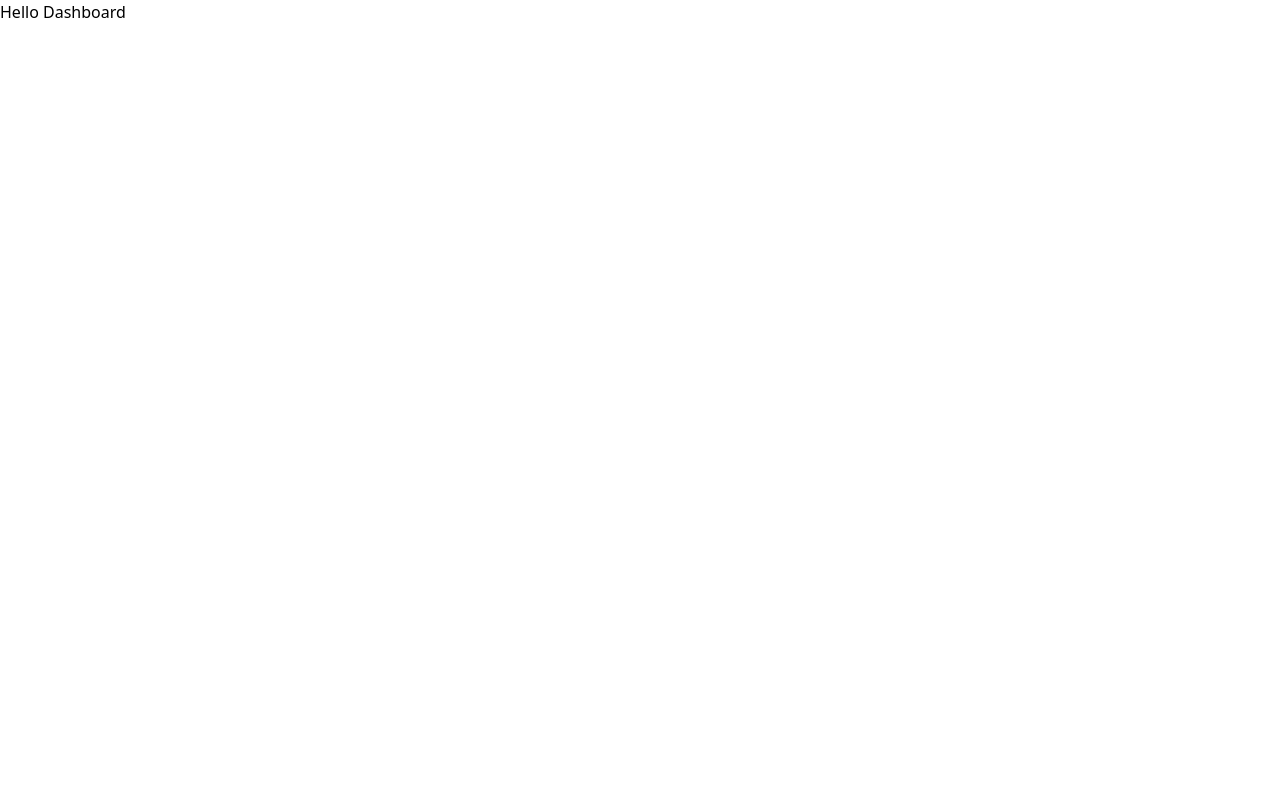
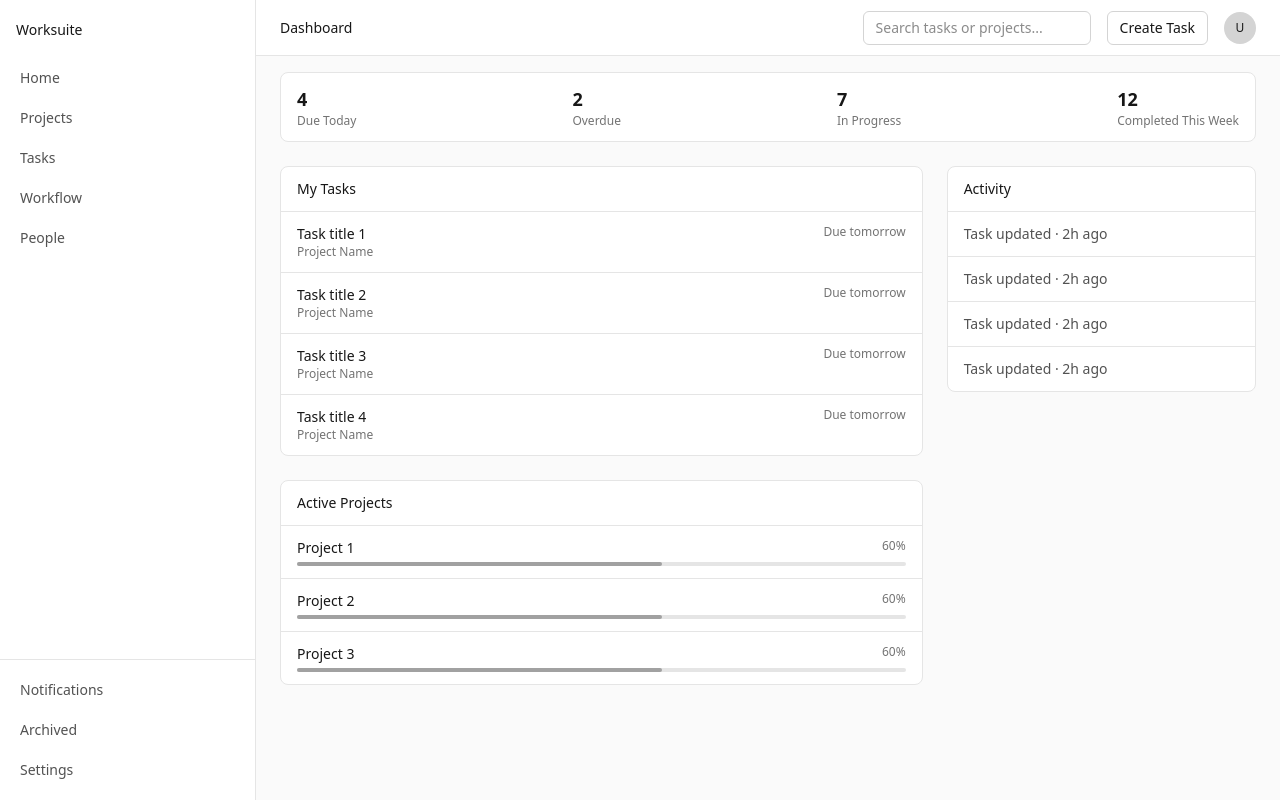
Before and after one commit to Thedrogon/WorkSuite, a React (Vite) app: page /dashboard in a window 1280 px wide. Built offline with nearby package versions, Linux system fonts and the light colour scheme.

Commit message:
Implemented Dashboard prototype.

```diff
--- a/src/App.tsx
+++ b/src/App.tsx
@@ -2,7 +2,8 @@ import { BrowserRouter, Route, Routes } from "react-router-dom";
 import Landinglayout from "./pages/Landinglayout";
 import SignIn from "./pages/auth/SignIn";
 import SignUp from "./pages/auth/SignUp";
-import Dashboard from "./pages/dashboard/Dashboard";
+//import Dashboard from "./pages/dashboard/Dashboard";
+import DashboardLayout from "./components/dashboard/DashboardLayout";
 
 export default function App() {
   return (
@@ -11,7 +12,7 @@ export default function App() {
         <Route path="/signin" element={<SignIn />} />
         <Route path="/signup" element={<SignUp />} />
         <Route path="/" element={<Landinglayout />} />
-        <Route path="/dashboard" element={<Dashboard/>} />
+        <Route path="/dashboard" element={<DashboardLayout/>} />
       </Routes>
     </BrowserRouter>
   );
--- /dev/null
+++ b/src/components/dashboard/ActiveProjects.tsx
@@ -0,0 +1,24 @@
+// components/dashboard/ActiveProjects.tsx
+export default function ActiveProjects() {
+  return (
+    <section className="bg-white border border-neutral-200 rounded-lg">
+      <header className="px-4 py-3 border-b border-neutral-200 text-sm font-medium">
+        Active Projects
+      </header>
+
+      <div className="divide-y divide-neutral-200">
+        {[1, 2, 3].map((i) => (
+          <div key={i} className="px-4 py-3 text-sm">
+            <div className="flex justify-between mb-1">
+              <span className="font-medium">Project {i}</span>
+              <span className="text-xs text-neutral-500">60%</span>
+            </div>
+            <div className="h-1 bg-neutral-200 rounded">
+              <div className="h-1 bg-neutral-400 rounded w-3/5" />
+            </div>
+          </div>
+        ))}
+      </div>
+    </section>
+  );
+}
--- /dev/null
+++ b/src/components/dashboard/ActivityFeed.tsx
@@ -0,0 +1,18 @@
+// components/dashboard/ActivityFeed.tsx
+export default function ActivityFeed() {
+  return (
+    <aside className="bg-white border border-neutral-200 rounded-lg h-fit">
+      <header className="px-4 py-3 border-b border-neutral-200 text-sm font-medium">
+        Activity
+      </header>
+
+      <ul className="divide-y divide-neutral-200 text-sm">
+        {[1, 2, 3, 4].map((i) => (
+          <li key={i} className="px-4 py-3 text-neutral-600">
+            Task updated · 2h ago
+          </li>
+        ))}
+      </ul>
+    </aside>
+  );
+}
--- /dev/null
+++ b/src/components/dashboard/DashboardLayout.tsx
@@ -0,0 +1,20 @@
+// components/layout/DashboardLayout.tsx
+import Dashboard from "../../pages/dashboard/Dashboard";
+import Sidebar from "./sidebar/Sidebar";
+import Topbar from "./topbar/Topbar";
+
+export default function DashboardLayout() {
+  return (
+    <div className="flex h-screen bg-neutral-50 text-neutral-900">
+      <Sidebar />
+
+      <div className="flex flex-col flex-1 overflow-hidden">
+        <Topbar />
+
+        <main className="flex-1 overflow-y-auto px-6 py-4">
+          <Dashboard/>
+        </main>
+      </div>
+    </div>
+  );
+}
--- /dev/null
+++ b/src/components/dashboard/MyTasks.tsx
@@ -0,0 +1,22 @@
+// components/dashboard/MyTasks.tsx
+export default function MyTasks() {
+  return (
+    <section className="bg-white border border-neutral-200 rounded-lg">
+      <header className="px-4 py-3 border-b border-neutral-200 text-sm font-medium">
+        My Tasks
+      </header>
+
+      <div className="divide-y divide-neutral-200">
+        {[1, 2, 3, 4].map((i) => (
+          <div key={i} className="px-4 py-3 flex justify-between text-sm">
+            <div>
+              <div className="font-medium">Task title {i}</div>
+              <div className="text-xs text-neutral-500">Project Name</div>
+            </div>
+            <div className="text-xs text-neutral-500">Due tomorrow</div>
+          </div>
+        ))}
+      </div>
+    </section>
+  );
+}
--- /dev/null
+++ b/src/components/dashboard/StatsStrip.tsx
@@ -0,0 +1,20 @@
+// components/dashboard/StatsStrip.tsx
+const stats = [
+  { label: "Due Today", value: 4 },
+  { label: "Overdue", value: 2 },
+  { label: "In Progress", value: 7 },
+  { label: "Completed This Week", value: 12 },
+];
+
+export default function StatsStrip() {
+  return (
+    <div className="bg-white border border-neutral-200 rounded-lg px-4 py-3 flex justify-between">
+      {stats.map((stat) => (
+        <div key={stat.label}>
+          <div className="text-lg font-semibold">{stat.value}</div>
+          <div className="text-xs text-neutral-500">{stat.label}</div>
+        </div>
+      ))}
+    </div>
+  );
+}
--- /dev/null
+++ b/src/components/dashboard/sidebar/Sidebar.tsx
@@ -0,0 +1,29 @@
+// components/sidebar/Sidebar.tsx
+import SidebarItem from "./SidebarItem";
+
+export default function Sidebar() {
+  return (
+    <aside className="w-64 bg-white border-r border-neutral-200 flex flex-col">
+      {/* Top */}
+      <div className="px-4 py-5 text-sm font-medium">
+        Worksuite
+      </div>
+
+      {/* Main Navigation */}
+      <nav className="flex-1 px-2 space-y-1">
+        <SidebarItem label="Home" />
+        <SidebarItem label="Projects" />
+        <SidebarItem label="Tasks" />
+        <SidebarItem label="Workflow" />
+        <SidebarItem label="People" />
+      </nav>
+
+      {/* Bottom Utilities */}
+      <div className="px-2 py-3 border-t border-neutral-200 space-y-1">
+        <SidebarItem label="Notifications" />
+        <SidebarItem label="Archived" />
+        <SidebarItem label="Settings" />
+      </div>
+    </aside>
+  );
+}
--- /dev/null
+++ b/src/components/dashboard/sidebar/SidebarItem.tsx
@@ -0,0 +1,17 @@
+// components/sidebar/SidebarItem.tsx
+type Props = {
+  label: string;
+  active?: boolean;
+};
+
+export default function SidebarItem({ label, active }: Props) {
+  return (
+    <div
+      className={`px-3 py-2 rounded-md text-sm cursor-pointer
+        ${active ? "bg-neutral-100 font-medium" : "text-neutral-600 hover:bg-neutral-100"}
+      `}
+    >
+      {label}
+    </div>
+  );
+}
--- /dev/null
+++ b/src/components/dashboard/topbar/Topbar.tsx
@@ -0,0 +1,24 @@
+// components/topbar/Topbar.tsx
+import UserMenu from "./UserMenu";
+
+export default function Topbar() {
+  return (
+    <header className="h-14 bg-white border-b border-neutral-200 flex items-center justify-between px-6">
+      <div className="text-sm font-medium">Dashboard</div>
+
+      <div className="flex items-center gap-4">
+        <input
+          type="text"
+          placeholder="Search tasks or projects..."
+          className="text-sm px-3 py-1.5 rounded-md border border-neutral-300 focus:outline-none focus:ring-1 focus:ring-neutral-400"
+        />
+
+        <button className="text-sm px-3 py-1.5 rounded-md border border-neutral-300 hover:bg-neutral-100">
+          Create Task
+        </button>
+
+        <UserMenu />
+      </div>
+    </header>
+  );
+}
--- /dev/null
+++ b/src/components/dashboard/topbar/UserMenu.tsx
@@ -0,0 +1,8 @@
+// components/topbar/UserMenu.tsx
+export default function UserMenu() {
+  return (
+    <div className="w-8 h-8 rounded-full bg-neutral-300 flex items-center justify-center text-xs font-medium cursor-pointer">
+      U
+    </div>
+  );
+}
--- a/src/pages/dashboard/Dashboard.tsx
+++ b/src/pages/dashboard/Dashboard.tsx
@@ -1,11 +1,22 @@
-//import React from 'react'
+// pages/Dashboard.tsx
+import StatsStrip from "../../components/dashboard/StatsStrip";
+import MyTasks from "../../components/dashboard/Mytasks";
+import ActiveProjects from "../../components/dashboard/ActiveProjects";
+import ActivityFeed from "../../components/dashboard/ActivityFeed";
 
-const Dashboard = () => {
+export default function Dashboard() {
   return (
-    <div>
-      Hello Dashboard
+    <div className="space-y-6">
+      <StatsStrip />
+
+      <div className="grid grid-cols-1 lg:grid-cols-3 gap-6">
+        <div className="lg:col-span-2 space-y-6">
+          <MyTasks />
+          <ActiveProjects />
+        </div>
+
+        <ActivityFeed />
+      </div>
     </div>
-  )
+  );
 }
-
-export default Dashboard
```
